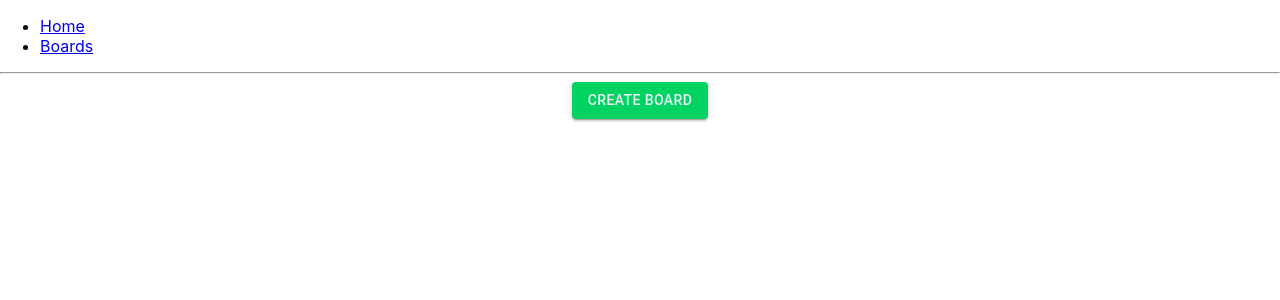
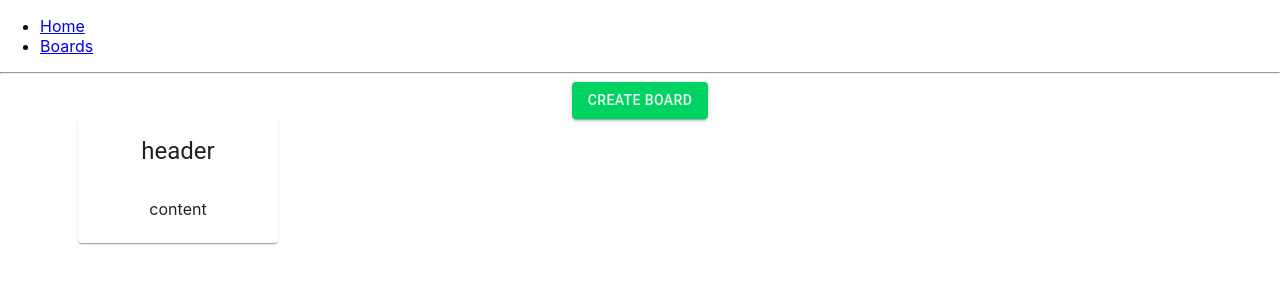
Before and after one commit to michal-grzelak/task-management-board, a React app: page /boards in a window 1280 px wide. Both pictures are taken after a click on the button "CREATE BOARD". Shown: the top 300 px of the page. Built offline with nearby package versions, Linux system fonts and the light colour scheme.

Commit message:
Implement add board

```diff
--- a/package.json
+++ b/package.json
@@ -28,7 +28,7 @@
         "eslint-plugin-import": "^2.22.1",
         "eslint-plugin-jest": "^24.1.0",
         "eslint-plugin-jsx-a11y": "^6.3.1",
-        "eslint-plugin-react": "^7.21.5",
+        "eslint-plugin-react": "^7.22.0",
         "eslint-plugin-react-hooks": "^4.2.0",
         "eslint-plugin-testing-library": "^3.9.2",
         "eslint-webpack-plugin": "^2.1.0",
--- a/src/machines/BoardList/constants.ts
+++ b/src/machines/BoardList/constants.ts
@@ -1,9 +1,11 @@
 export enum BoardListState {
     IDLE = 'IDLE',
     FETCHING = 'FETCHING',
+    ADDING = 'ADDING',
     ERROR = 'ERROR',
 }
 
 export enum BoardListEvents {
     FETCH = 'FETCH',
+    ADD = 'ADD',
 }
--- a/src/machines/BoardList/context.ts
+++ b/src/machines/BoardList/context.ts
@@ -1,5 +1,5 @@
 import { SpawnedActorRef } from 'xstate'
 
 export interface BoardListContext {
-    boards: SpawnedActorRef<any>[]
+    boards: any[]
 }
--- a/src/machines/BoardList/events.ts
+++ b/src/machines/BoardList/events.ts
@@ -1,9 +1,21 @@
+import { DoneInvokeEvent } from 'xstate'
+import { Board } from '@models/Board'
 import { BoardListEvents } from './constants'
 
 export type FetchBoardsEvent = { type: BoardListEvents.FETCH }
+export type AddBoardEvent = { type: BoardListEvents.ADD }
+export type AddBoardSuccessEvent = DoneInvokeEvent<Board>
 
 export const fetchBoardsEvent: FetchBoardsEvent = {
     type: BoardListEvents.FETCH,
 }
 
-export type BoardListEvent = FetchBoardsEvent
+export const addBoardEvent: AddBoardEvent = {
+    type: BoardListEvents.ADD,
+}
+
+export type BoardListEvent =
+    | DoneInvokeEvent<any>
+    | FetchBoardsEvent
+    | AddBoardEvent
+    | AddBoardSuccessEvent
--- a/src/machines/BoardList/machine.ts
+++ b/src/machines/BoardList/machine.ts
@@ -1,8 +1,19 @@
-import { Machine } from 'xstate'
+import { assign, Machine } from 'xstate'
 import { BoardListContext } from './context'
 import { BoardListSchema } from './schema'
-import { BoardListEvent } from './events'
+import { AddBoardSuccessEvent, BoardListEvent } from './events'
 import { BoardListEvents, BoardListState } from './constants'
+import { BoardBuilder } from '@models/builders/BoardBuilder'
+
+const addBoardSuccess = assign<BoardListContext, AddBoardSuccessEvent>(
+    (context, event) => {
+        console.log('Add board success!')
+
+        return {
+            boards: [...context.boards, event.data],
+        }
+    }
+)
 
 export const boardListMachine = Machine<
     BoardListContext,
@@ -19,6 +30,7 @@ export const boardListMachine = Machine<
             [BoardListState.IDLE]: {
                 on: {
                     [BoardListEvents.FETCH]: BoardListState.FETCHING,
+                    [BoardListEvents.ADD]: BoardListState.ADDING,
                 },
             },
             [BoardListState.FETCHING]: {
@@ -35,6 +47,20 @@ export const boardListMachine = Machine<
                     },
                 },
             },
+            [BoardListState.ADDING]: {
+                invoke: {
+                    id: 'addBoard',
+                    src: 'addBoard',
+                    onDone: {
+                        target: BoardListState.IDLE,
+                        actions: addBoardSuccess,
+                    },
+                    onError: {
+                        target: BoardListState.ERROR,
+                        actions: 'addBoardFailure',
+                    },
+                },
+            },
             [BoardListState.ERROR]: {},
         },
     },
@@ -46,6 +72,9 @@ export const boardListMachine = Machine<
             fetchBoardsFailure: (context, event) => {
                 console.log('Fetch boards failure!')
             },
+            addBoardFailure: (context, event) => {
+                console.log('Add board failure!')
+            },
         },
         services: {
             fetchBoards: (context, event) => {
@@ -53,6 +82,15 @@ export const boardListMachine = Machine<
 
                 return Promise.resolve([])
             },
+            addBoard: (context, event) => {
+                console.log('Adding board...')
+
+                return Promise.resolve(
+                    new BoardBuilder()
+                        .withTitle(`Board ${context.boards.length + 1}`)
+                        .build()
+                )
+            },
         },
     }
 )
--- a/src/machines/BoardList/schema.ts
+++ b/src/machines/BoardList/schema.ts
@@ -4,6 +4,7 @@ export interface BoardListSchema {
     states: {
         [BoardListState.IDLE]: {}
         [BoardListState.FETCHING]: {}
+        [BoardListState.ADDING]: {}
         [BoardListState.ERROR]: {}
     }
 }
--- a/src/pages/BoardListPage/BoardListPage.tsx
+++ b/src/pages/BoardListPage/BoardListPage.tsx
@@ -3,8 +3,13 @@ import { Container, Grid } from '@material-ui/core'
 import { useMachine } from '@xstate/react'
 
 import { Button } from '@components/Button'
-import { boardListMachine, fetchBoardsEvent } from '@machines/BoardList'
+import {
+    addBoardEvent,
+    boardListMachine,
+    fetchBoardsEvent,
+} from '@machines/BoardList'
 import './style.scss'
+import Board from '@pages/BoardListPage/components/Board'
 
 const BoardListPage = () => {
     const [state, send] = useMachine(boardListMachine)
@@ -15,12 +20,29 @@ const BoardListPage = () => {
         send(fetchBoardsEvent)
     }, [])
 
+    const addBoard = () => send(addBoardEvent)
+
+    const boards = state.context.boards
+
     return (
         <Container>
             <Grid container justify={'center'}>
                 <Grid item xs={4} className={'button-create-board'}>
-                    <Button>Create Board</Button>
+                    <Button onClick={addBoard}>Create Board</Button>
                 </Grid>
+            </Grid>
+            <Grid container>
+                {boards.map((board, index) => (
+                    <Grid
+                        key={`board-item-${index}`}
+                        container
+                        xs={3}
+                        className={'button-create-board'}
+                        justify={'center'}
+                    >
+                        <Board board={board} />
+                    </Grid>
+                ))}
             </Grid>
         </Container>
     )
--- /dev/null
+++ b/src/pages/BoardListPage/components/Board.tsx
@@ -0,0 +1,17 @@
+import React, { FunctionComponent } from 'react'
+import { Card, CardContent, CardHeader } from '@material-ui/core'
+
+interface BoardProps {
+    board: object
+}
+
+const Board: FunctionComponent<BoardProps> = ({ board }: BoardProps) => {
+    return (
+        <Card className={'card'}>
+            <CardHeader title={'header'} />
+            <CardContent>content</CardContent>
+        </Card>
+    )
+}
+
+export default Board
--- a/src/pages/BoardListPage/style.scss
+++ b/src/pages/BoardListPage/style.scss
@@ -3,3 +3,7 @@
         text-align: center;
     }
 }
+
+.card {
+    width: 200px;
+}
```
Also changed, not shown: 1 other file (tests, documents, lock files or other folders).
